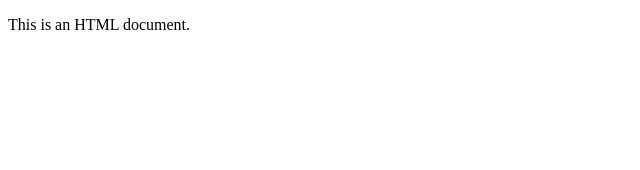
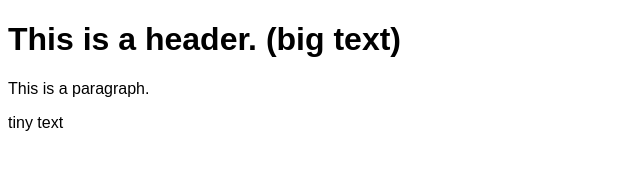
Before and after one commit to Kalilamodow/test_repo, a plain HTML site: page document.html in a window 1280 px wide. Shown: the whole page, without its empty margins (0-640 px from the left). Drawn offline with Linux system fonts and the light colour scheme.

Commit message:
changed readme and document.html

```diff
--- a/document.html
+++ b/document.html
@@ -4,8 +4,16 @@
     <meta charset="UTF-8">
     <meta name="viewport" content="width=device-width, initial-scale=1.0">
     <title>Document</title>
+    <style>
+        :root {
+            /* now the font isn't ugly anymore :) */
+            font-family: Arial, Helvetica, sans-serif;
+        }
+    </style>
 </head>
 <body>
-    <p>This is an HTML document.</p>
+    <h1>This is a header. (big text)</h1>
+    <p>This is a paragraph. </p>
+    <div style="font-size: tiny;">tiny text</div>
 </body>
 </html>
```
Also changed, not shown: 1 other file.
